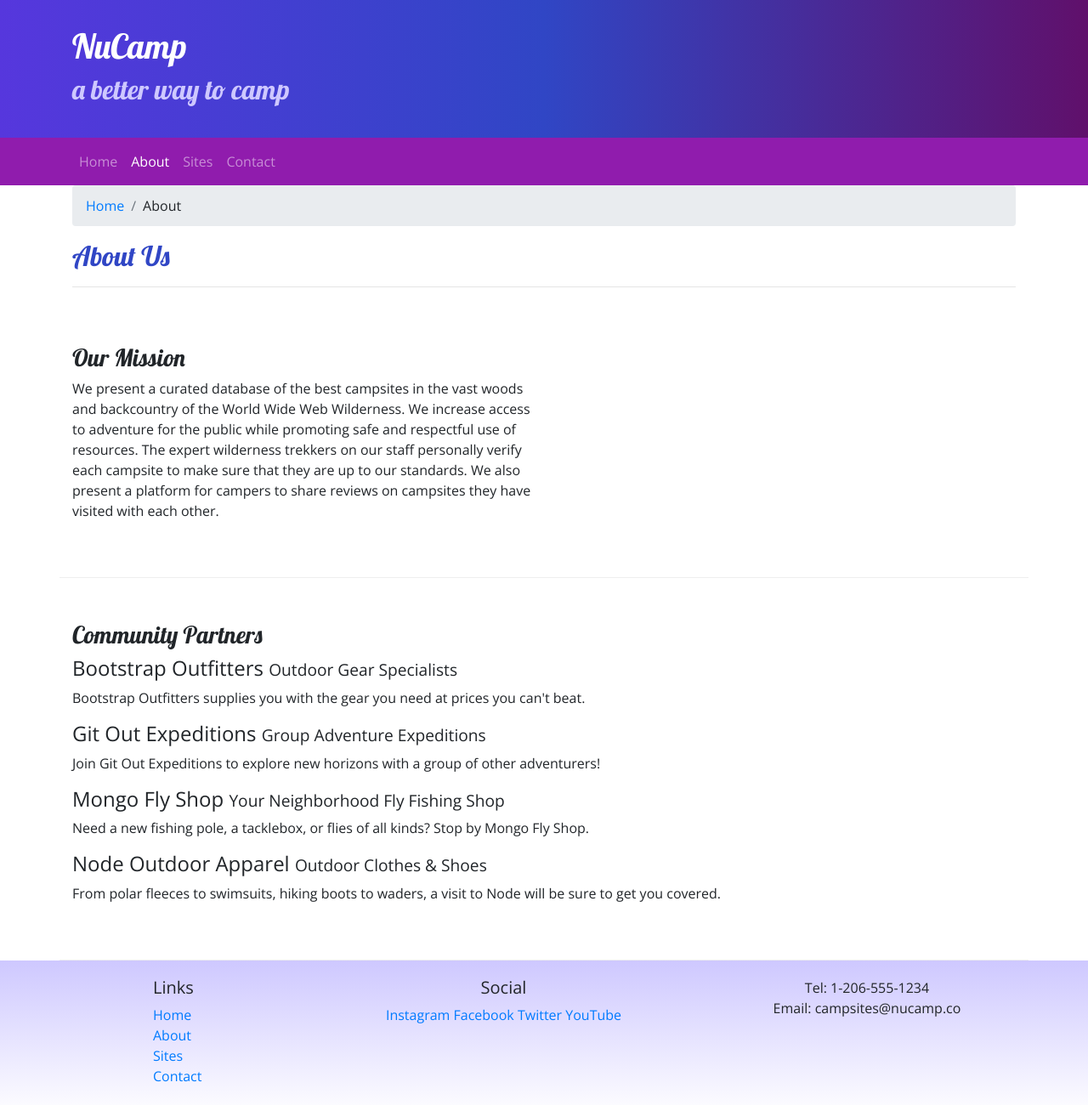
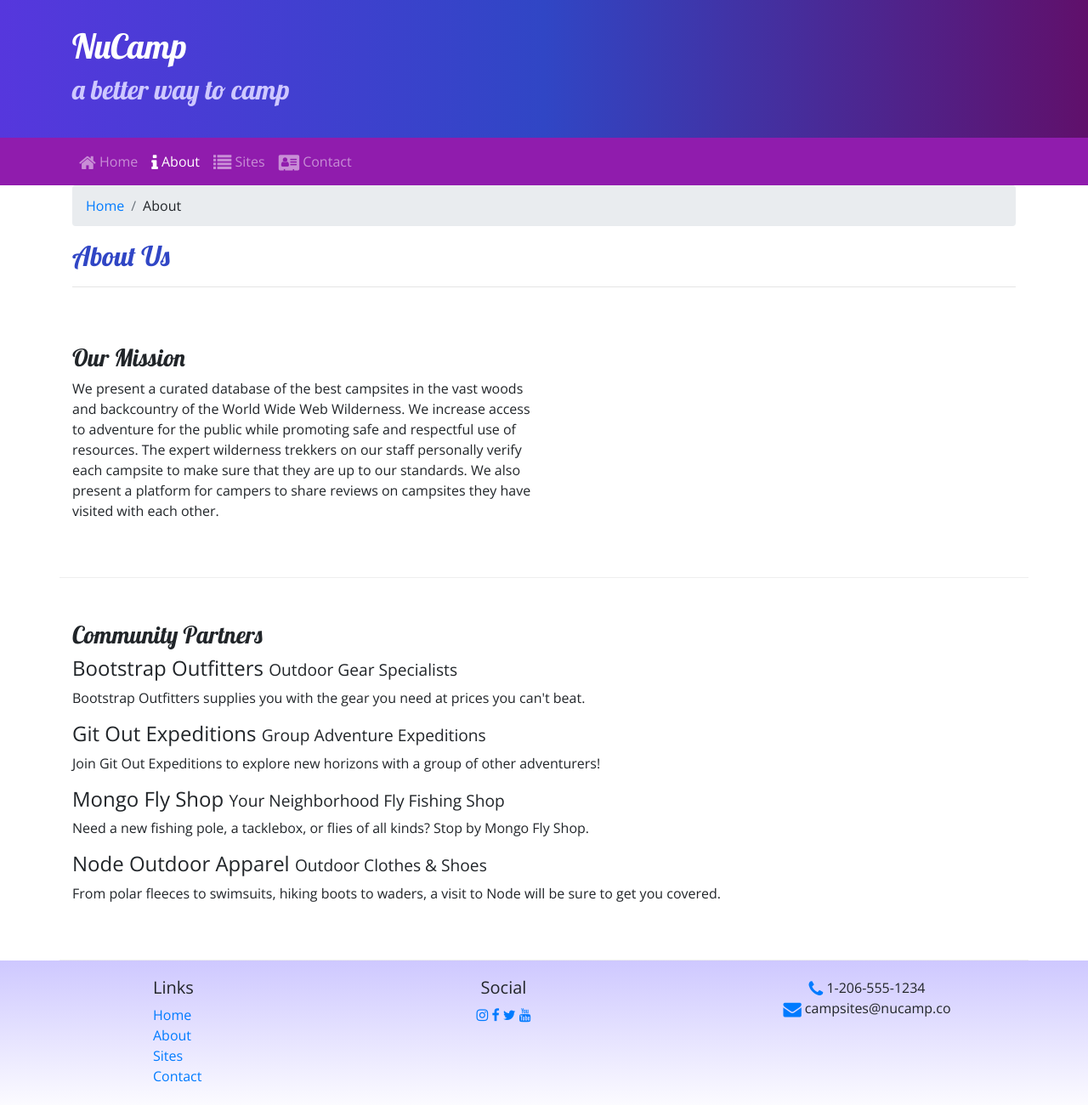
Before and after one commit to gregoindev/section1-project, a website: page aboutus.html in a window 1280 px wide. Shown: the whole page at 85% size. Drawn offline with nearby package versions, Linux system fonts and the light colour scheme.

Commit message:
Icon Fonts with fontawesome

```diff
--- a/aboutus.html
+++ b/aboutus.html
@@ -12,6 +12,10 @@
     />
 
     <!-- Additional CSS must be placed after Bootstrap CSS -->
+    <link
+      rel="stylesheet"
+      href="node_modules/font-awesome/css/font-awesome.min.css"
+    />
     <link
       rel="stylesheet"
       href="https://fonts.googleapis.com/css?family=Lobster|Open+Sans"
@@ -48,13 +52,25 @@
         <div class="collapse navbar-collapse" id="nucampNavbar">
           <ul class="navbar-nav">
             <li class="nav-item">
-              <a class="nav-link" href="index.html">Home</a>
+              <a class="nav-link" href="index.html"
+                ><i class="fa fa-home fa-lg"></i> Home</a
+              >
             </li>
-            <li class="nav-item active">
-              <a class="nav-link" href="#">About</a>
+            <li class="nav-item">
+              <a class="nav-link active" href="#"
+                ><i class="fa fa-info fa-lg"></i> About</a
+              >
             </li>
-            <li class="nav-item"><a class="nav-link" href="">Sites</a></li>
-            <li class="nav-item"><a class="nav-link" href="">Contact</a></li>
+            <li class="nav-item">
+              <a class="nav-link" href=""
+                ><i class="fa fa-list fa-lg"></i> Sites</a
+              >
+            </li>
+            <li class="nav-item">
+              <a class="nav-link" href=""
+                ><i class="fa fa-address-card fa-lg"></i> Contact</a
+              >
+            </li>
           </ul>
         </div>
       </div>
@@ -132,14 +148,15 @@
           </div>
           <div class="col-6 col-sm-5 text-center">
             <h5>Social</h5>
-            <a href="http://instagram.com/">Instagram</a>
-            <a href="http://facebook.com/">Facebook</a>
-            <a href="http://twitter.com/">Twitter</a>
-            <a href="http://youtube.com/">YouTube</a>
+            <a href="http://instagram.com/"><i class="fa fa-instagram"></i></a>
+            <a href="http://facebook.com/"><i class="fa fa-facebook"></i></a>
+            <a href="http://twitter.com/"><i class="fa fa-twitter"></i></a>
+            <a href="http://youtube.com/"><i class="fa fa-youtube"></i></a>
           </div>
           <div class="col-sm-4 text-center">
-            Tel: 1-206-555-1234<br />
-            Email: campsites@nucamp.co
+            <i class="fa fa-phone fa-lg text-primary"></i> 1-206-555-1234<br />
+            <i class="fa fa-envelope fa-lg text-primary"></i>
+            campsites@nucamp.co
           </div>
         </div>
       </div>
--- a/package.json
+++ b/package.json
@@ -15,6 +15,7 @@
   },
   "dependencies": {
     "bootstrap": "^4.5.2",
+    "font-awesome": "^4.7.0",
     "jquery": "^3.5.1",
     "popper.js": "^1.16.1"
   }
```
Also changed, not shown: index.html (+11 -10 lines), 1 other file.
